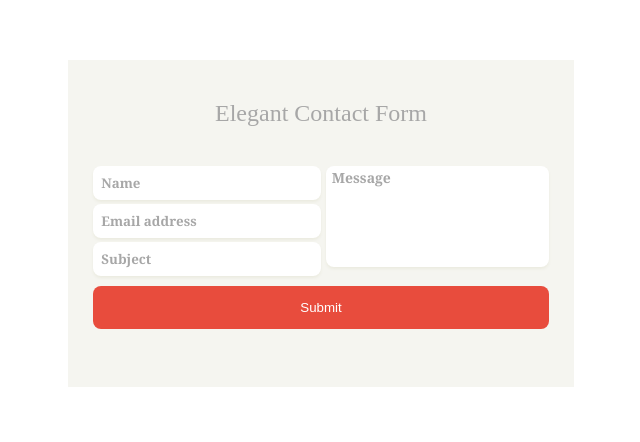
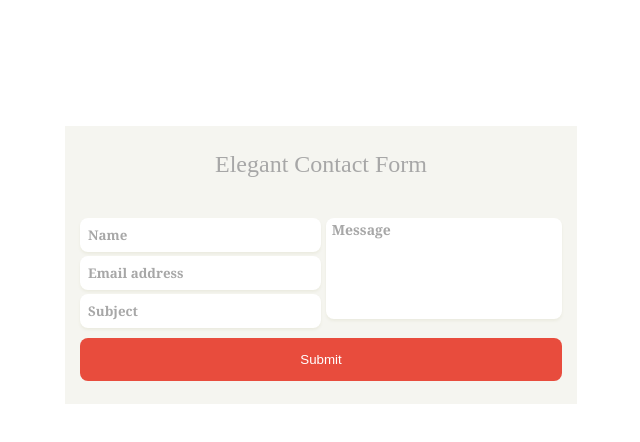
Before and after one commit to DovydasN/Front-End-ND, a plain HTML site: page form.html in a window 1280 px wide. Shown: the part 130-572 px from the top of the page, without its empty margins (319-959 px from the left). Drawn offline with Linux system fonts and the light colour scheme.

Commit message:
Form
change input and add body code .

```diff
--- a/form.html
+++ b/form.html
@@ -7,13 +7,16 @@
 		* {
 			box-sizing: border-box;
 		}
-		.page-content {
-			width: auto;
-			margin-top: 15%;
+		body {
 			margin-left: 30%;
 			margin-right: 30%;
-			padding: 20px 25px 50px 25px;
+			margin-top: 20%;
+		}
+
+		.page-content {
+			width: 100%;
 			background-color: #f5f5f0;
+			padding: 5px 15px 15px 15px ;
 		}
 		.input {
 			width: 50%;
@@ -30,6 +33,16 @@
 			font-weight: 400;
 		}
 		input[type=text] {
+			width: 100%;
+			margin: 2px 0;
+			padding: 8px 8px;
+			border-radius: 8px;
+			box-shadow: 0px 2px 3px 0px #ebebe0;
+			border: none;
+			font-family: Georgia, Serif;
+			font-weight: bold;
+		}
+		input[type=email] {
 			width: 100%;
 			margin: 2px 0;
 			padding: 8px 8px;
@@ -73,7 +86,7 @@
 		<br>
 		<div class="input">
 			<input type="text" name="Name" placeholder="Name">
-			<input type="text" name="Email" placeholder="Email address">
+			<input type="email" name="Email" placeholder="Email address">
 			<input type="text" name="Subject" placeholder="Subject">
 		</div>
 		<div class="textbox">
```
